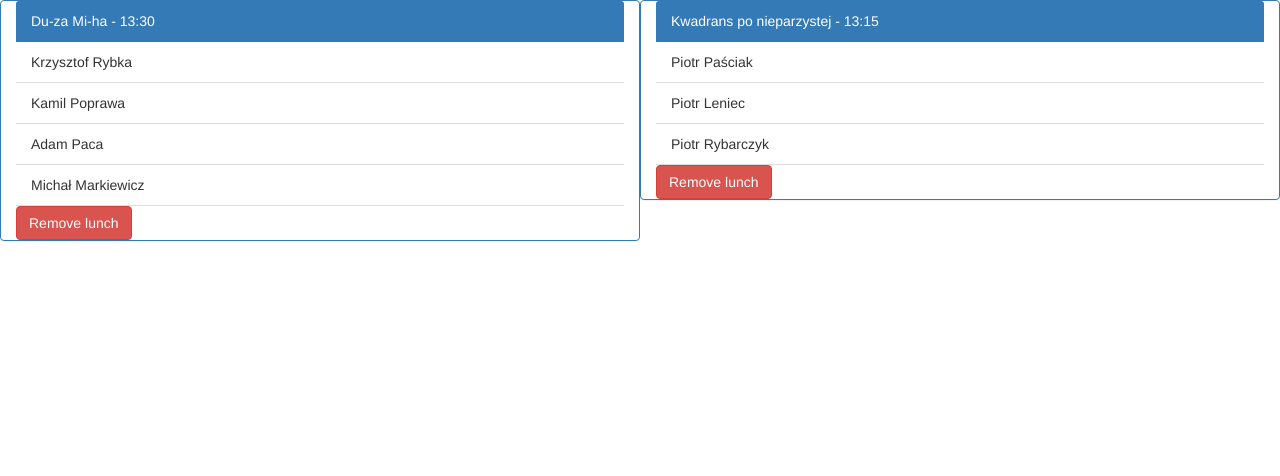
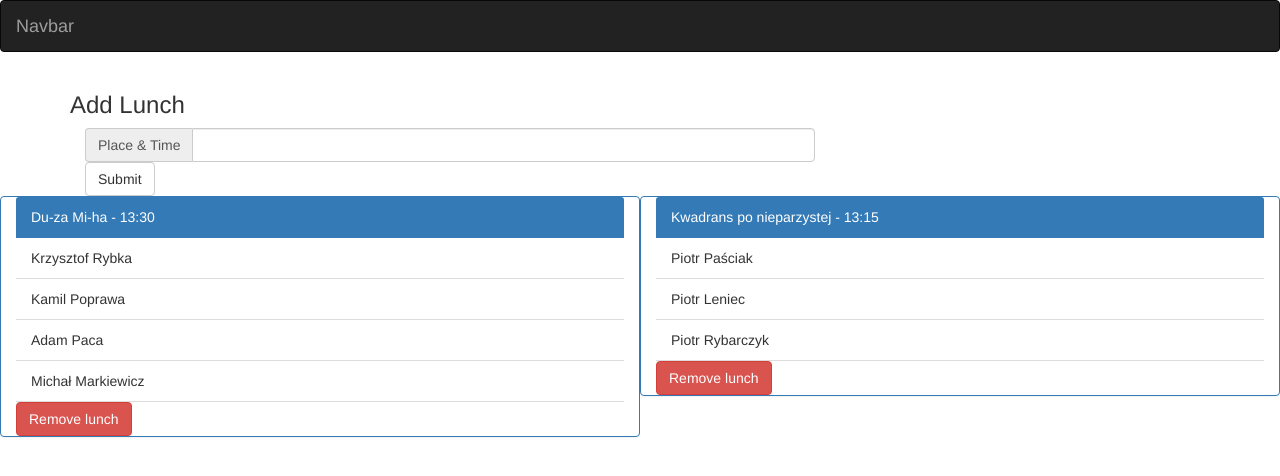
Before and after one commit to Punkbooster/foodify, a React (Create React App) app: page / in a window 1280 px wide. Shown: the top 476 px of the page. Built offline with nearby package versions, Linux system fonts and the light colour scheme.

Commit message:
Add addLunch component

```diff
--- a/src/App.js
+++ b/src/App.js
@@ -1,5 +1,6 @@
 import React, { Component } from 'react';
 import Lunch from './components/Lunch';
+import AddLunch from './components/AddLunch';
 
 class App extends Component {
   constructor(props) {
@@ -25,9 +26,14 @@ class App extends Component {
   render() {
     return (
       <div className="main-page">
+        <nav className="navbar navbar-inverse bg-primary">
+          <a className="navbar-brand" href="#">Navbar</a>
+        </nav>
+        <AddLunch />
+
         {
           this.state.lunches.map((lunch) => {
-            return <Lunch lunch={lunch} onCloseClick={this.removeLunch} />
+            return <Lunch lunch={lunch} onRemoveClick={this.removeLunch} />
           })
         }
       </div>
--- /dev/null
+++ b/src/components/AddLunch.js
@@ -0,0 +1,17 @@
+import React from 'react'
+
+const AddLunch = (props) => (
+  <div className='container'>
+    <h3>
+      Add Lunch
+    </h3>
+    <form className='bs-example bs-example-form col-md-8'>
+      <div className="input-group"> <span className="input-group-addon" id="basic-addon1">Place & Time</span>
+        <input className="form-control" aria-describedby="basic-addon1"/>
+      </div>
+      <button type="submit" className="btn btn-default">Submit</button>
+    </form>
+  </div>
+)
+
+export default AddLunch
--- a/src/components/Lunch.js
+++ b/src/components/Lunch.js
@@ -12,7 +12,7 @@ const Lunch = (props) => (
          </li>
        ))}
      </ul>
-     <button className='btn btn-danger' onClick={() => props.onCloseClick(props.lunch.id)}>
+     <button className='btn btn-danger' onClick={() => props.onRemoveClick(props.lunch.id)}>
        Remove lunch
      </button>
    </div>
```
